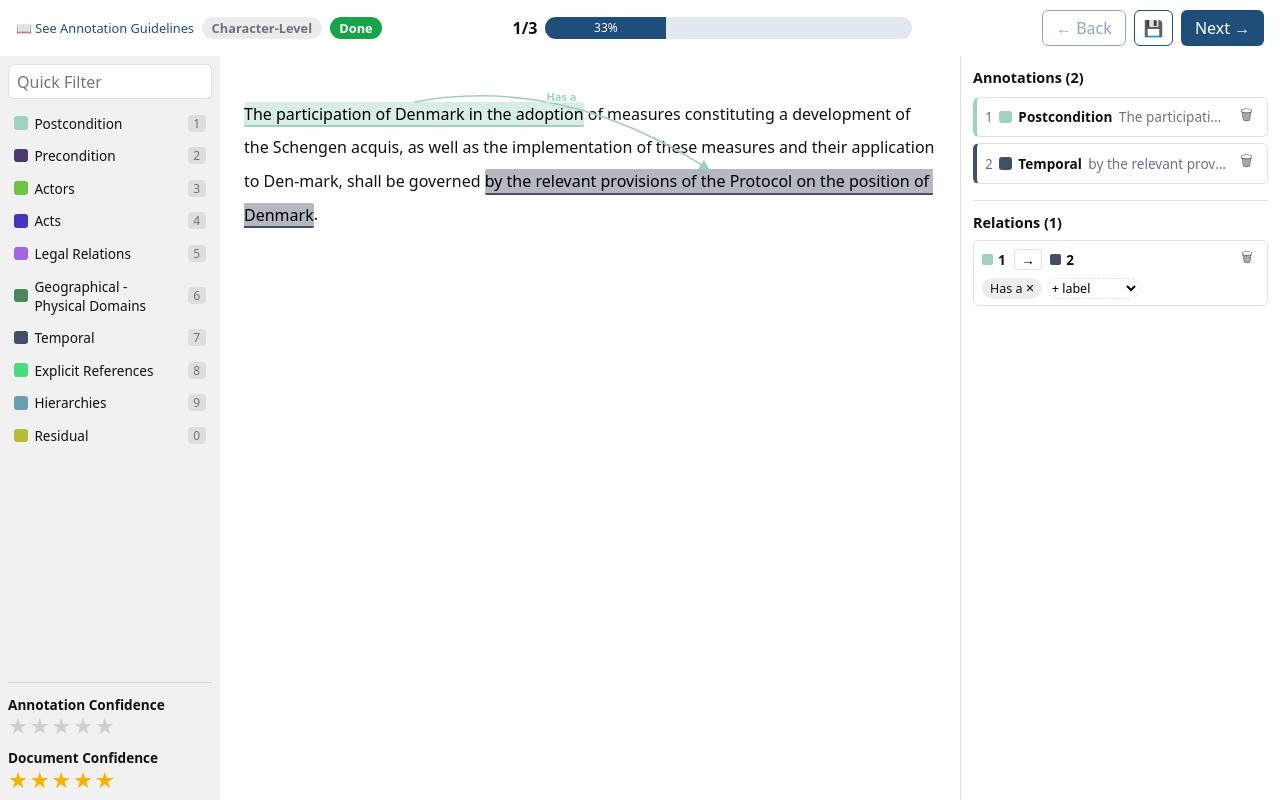
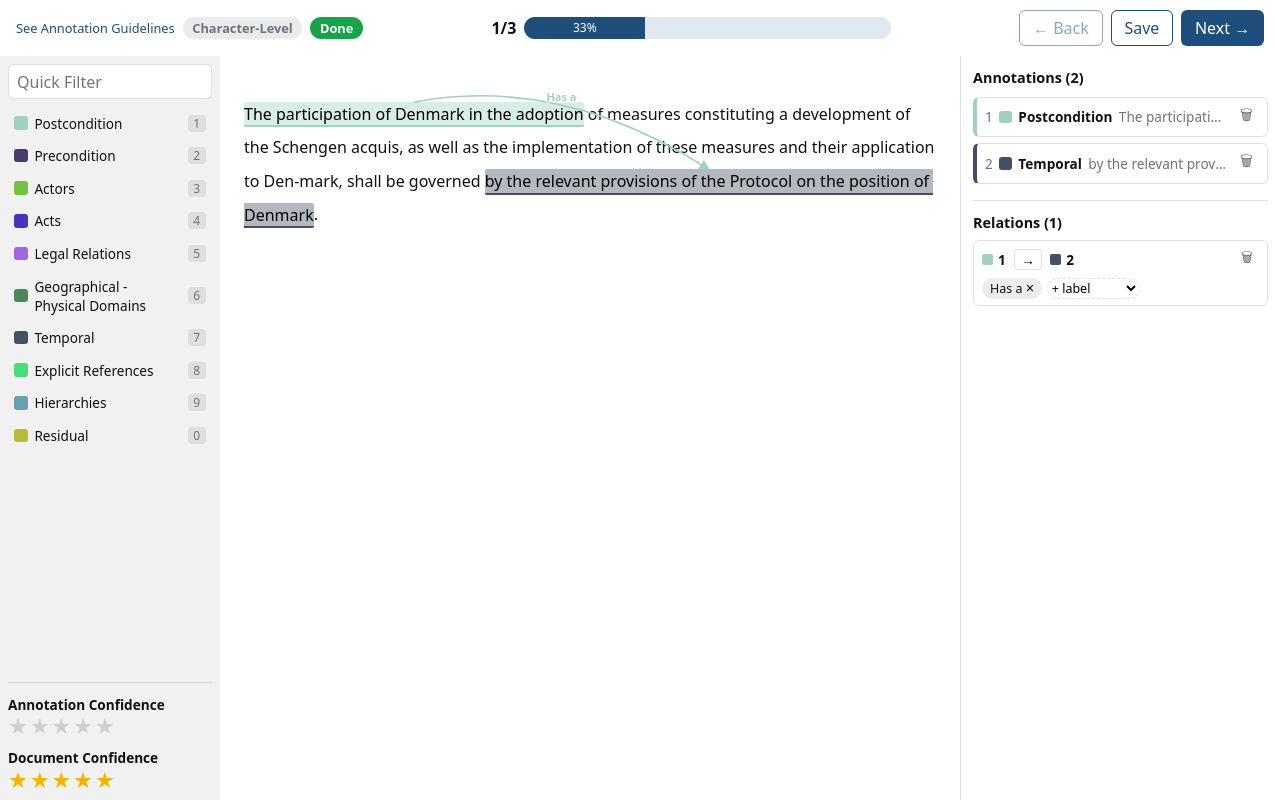
Before and after one commit to shashankmc/vue-legal-annotation-kit, a Vue app: page / in a window 1280 px wide. Built offline with nearby package versions, Linux system fonts and the light colour scheme.

Commit message:
fix: replace header icons with text labels
Save button now reads "Save" instead of a bare 💾 icon, and the
Guidelines link drops its 📖 prefix — plain text reads clearer than
icon-only or icon-prefixed controls here. Also drops the now-unused
.btn--icon style.

```diff
--- a/src/components/AnnotatorHeader.vue
+++ b/src/components/AnnotatorHeader.vue
@@ -38,7 +38,7 @@ const percent = () =>
         target="_blank"
         rel="noopener"
       >
-        📖 See Annotation Guidelines
+        See Annotation Guidelines
       </a>
       <span class="badge badge--level">{{ LEVEL_LABELS[annotationLevel] }}</span>
       <span class="badge" :class="status === 'done' ? 'badge--done' : 'badge--pending'">
@@ -57,7 +57,7 @@ const percent = () =>
       <button class="btn btn--outline" :disabled="isFirst()" @click="$emit('previous')">
         ← Back
       </button>
-      <button class="btn btn--outline btn--icon" title="Save" @click="$emit('save')">💾</button>
+      <button class="btn btn--outline" @click="$emit('save')">Save</button>
       <button class="btn btn--primary" @click="$emit('next')">
         {{ isLast() ? "Finish" : "Next →" }}
       </button>
@@ -151,7 +151,4 @@ const percent = () =>
   background: var(--lak-accent);
   color: #fff;
 }
-.btn--icon {
-  padding: 0.4rem 0.55rem;
-}
 </style>
```
